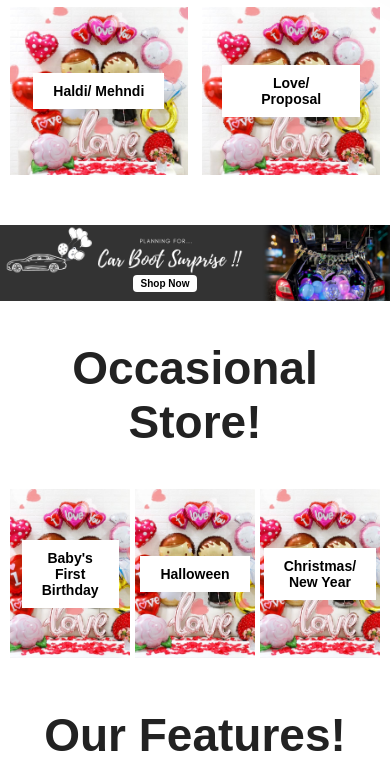
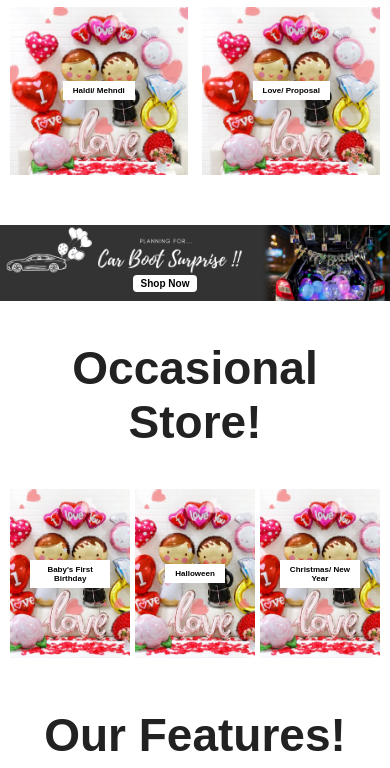
Before and after one commit to yashjain1224/feelSajaavat, a plain HTML site: page index.html in a window 390 px wide. Shown: the part 909-1677 px from the top of the page. Drawn offline with Linux system fonts and the light colour scheme; a web font is replaced by a local one.

Commit message:
New Button Updates

```diff
--- a/style.css
+++ b/style.css
@@ -1377,6 +1377,18 @@ footer .copyright {
     font-size: 32px;
   }
 
+  button.new1 {
+    font-size: 8px;
+    font-weight: 600;
+    padding: 5px 10px;
+    color: #000000;
+    background-color: #ffffff;
+    cursor: pointer;
+    border: 0px;
+    outline: none;
+    transition: 0.2s;
+  }
+
   #hero {
     padding: 0 20px;
     background-position: 55%;
```
